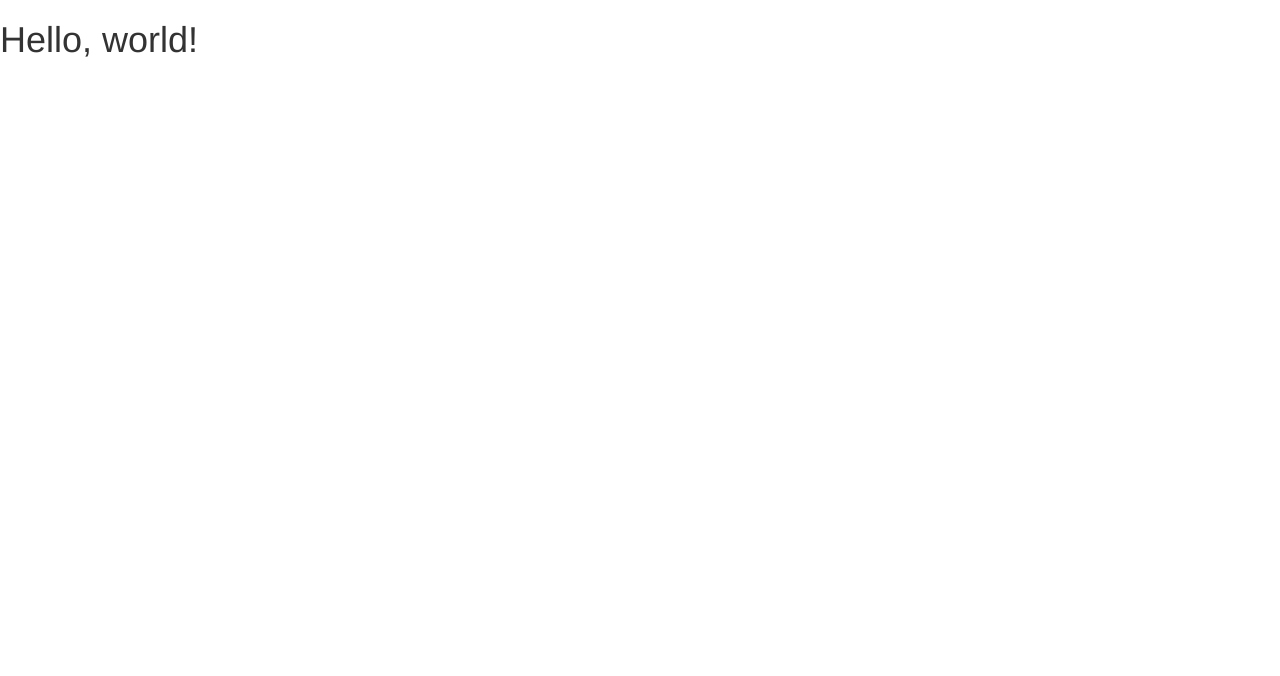
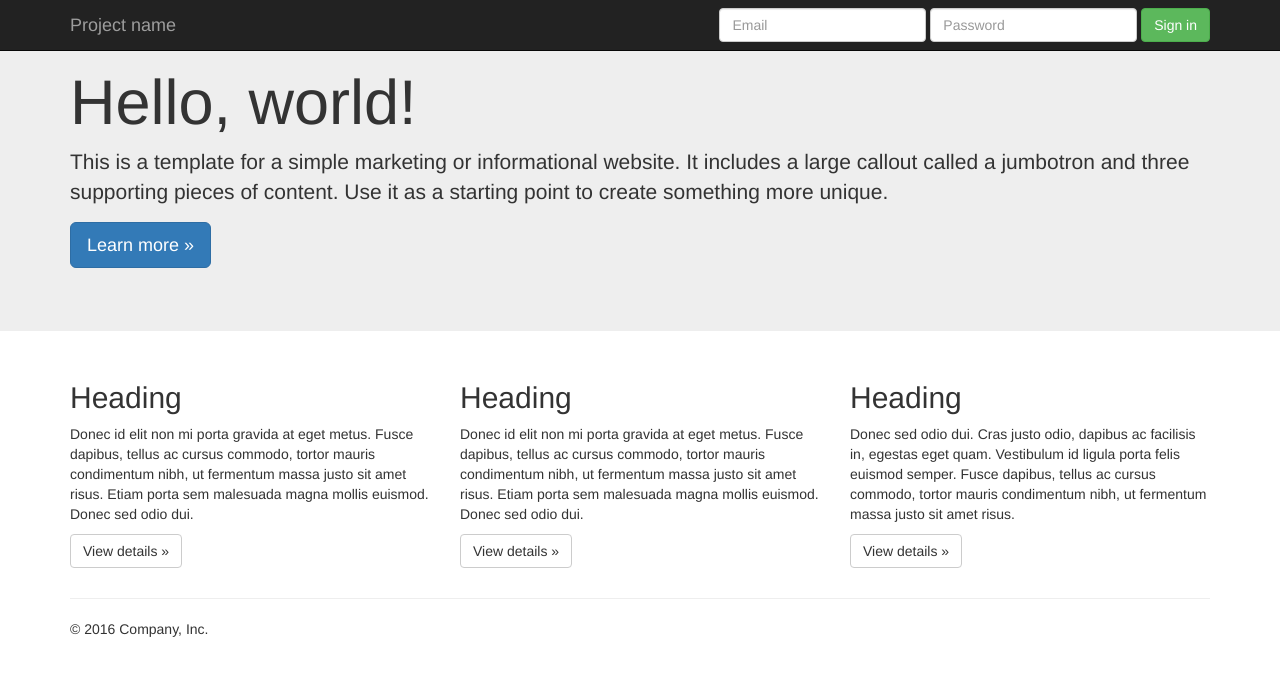
Before and after one commit to Jdewi12/Jdewi12.github.io, a plain HTML site: page Portfolio/index.html in a window 1280 px wide. Drawn offline with nearby package versions, Linux system fonts and the light colour scheme.

Commit message:
Update index.html

```diff
--- a/Portfolio/index.html
+++ b/Portfolio/index.html
@@ -5,24 +5,104 @@
     <meta http-equiv="X-UA-Compatible" content="IE=edge">
     <meta name="viewport" content="width=device-width, initial-scale=1">
     <!-- The above 3 meta tags *must* come first in the head; any other head content must come *after* these tags -->
-    <title>Bootstrap Template</title>
+    <meta name="description" content="">
+    <meta name="author" content="">
+    <link rel="icon" href="../../favicon.ico">
+    <link rel="canonical" href="https://getbootstrap.com/docs/3.4/examples/jumbotron/">
 
-    <!-- Bootstrap -->
-    <link rel="stylesheet" href="https://cdn.jsdelivr.net/npm/bootstrap@3.4.1/dist/css/bootstrap.min.css" integrity="sha384-HSMxcRTRxnN+Bdg0JdbxYKrThecOKuH5zCYotlSAcp1+c8xmyTe9GYg1l9a69psu" crossorigin="anonymous">
+    <title>Jumbotron Template for Bootstrap</title>
+
+    <!-- Bootstrap core CSS -->
+    <link href="../../dist/css/bootstrap.min.css" rel="stylesheet">
+
+    <!-- IE10 viewport hack for Surface/desktop Windows 8 bug -->
+    <link href="../../assets/css/ie10-viewport-bug-workaround.css" rel="stylesheet">
+
+    <!-- Custom styles for this template -->
+    <link href="jumbotron.css" rel="stylesheet">
+
+    <!-- Just for debugging purposes. Don't actually copy these 2 lines! -->
+    <!--[if lt IE 9]><script src="../../assets/js/ie8-responsive-file-warning.js"></script><![endif]-->
+    <script src="../../assets/js/ie-emulation-modes-warning.js"></script>
 
     <!-- HTML5 shim and Respond.js for IE8 support of HTML5 elements and media queries -->
-    <!-- WARNING: Respond.js doesn't work if you view the page via file:// -->
     <!--[if lt IE 9]>
       <script src="https://cdn.jsdelivr.net/npm/html5shiv@3.7.3/dist/html5shiv.min.js"></script>
       <script src="https://cdn.jsdelivr.net/npm/respond.js@1.4.2/dest/respond.min.js"></script>
     <![endif]-->
   </head>
+
   <body>
-    <h1>Hello, world!</h1>
 
-    <!-- jQuery (necessary for Bootstrap's JavaScript plugins) -->
+    <nav class="navbar navbar-inverse navbar-fixed-top">
+      <div class="container">
+        <div class="navbar-header">
+          <button type="button" class="navbar-toggle collapsed" data-toggle="collapse" data-target="#navbar" aria-expanded="false" aria-controls="navbar">
+            <span class="sr-only">Toggle navigation</span>
+            <span class="icon-bar"></span>
+            <span class="icon-bar"></span>
+            <span class="icon-bar"></span>
+          </button>
+          <a class="navbar-brand" href="#">Project name</a>
+        </div>
+        <div id="navbar" class="navbar-collapse collapse">
+          <form class="navbar-form navbar-right">
+            <div class="form-group">
+              <input type="text" placeholder="Email" class="form-control">
+            </div>
+            <div class="form-group">
+              <input type="password" placeholder="Password" class="form-control">
+            </div>
+            <button type="submit" class="btn btn-success">Sign in</button>
+          </form>
+        </div><!--/.navbar-collapse -->
+      </div>
+    </nav>
+
+    <!-- Main jumbotron for a primary marketing message or call to action -->
+    <div class="jumbotron">
+      <div class="container">
+        <h1>Hello, world!</h1>
+        <p>This is a template for a simple marketing or informational website. It includes a large callout called a jumbotron and three supporting pieces of content. Use it as a starting point to create something more unique.</p>
+        <p><a class="btn btn-primary btn-lg" href="#" role="button">Learn more &raquo;</a></p>
+      </div>
+    </div>
+
+    <div class="container">
+      <!-- Example row of columns -->
+      <div class="row">
+        <div class="col-md-4">
+          <h2>Heading</h2>
+          <p>Donec id elit non mi porta gravida at eget metus. Fusce dapibus, tellus ac cursus commodo, tortor mauris condimentum nibh, ut fermentum massa justo sit amet risus. Etiam porta sem malesuada magna mollis euismod. Donec sed odio dui. </p>
+          <p><a class="btn btn-default" href="#" role="button">View details &raquo;</a></p>
+        </div>
+        <div class="col-md-4">
+          <h2>Heading</h2>
+          <p>Donec id elit non mi porta gravida at eget metus. Fusce dapibus, tellus ac cursus commodo, tortor mauris condimentum nibh, ut fermentum massa justo sit amet risus. Etiam porta sem malesuada magna mollis euismod. Donec sed odio dui. </p>
+          <p><a class="btn btn-default" href="#" role="button">View details &raquo;</a></p>
+       </div>
+        <div class="col-md-4">
+          <h2>Heading</h2>
+          <p>Donec sed odio dui. Cras justo odio, dapibus ac facilisis in, egestas eget quam. Vestibulum id ligula porta felis euismod semper. Fusce dapibus, tellus ac cursus commodo, tortor mauris condimentum nibh, ut fermentum massa justo sit amet risus.</p>
+          <p><a class="btn btn-default" href="#" role="button">View details &raquo;</a></p>
+        </div>
+      </div>
+
+      <hr>
+
+      <footer>
+        <p>&copy; 2016 Company, Inc.</p>
+      </footer>
+    </div> <!-- /container -->
+
+
+    <!-- Bootstrap core JavaScript
+    ================================================== -->
+    <!-- Placed at the end of the document so the pages load faster -->
     <script src="https://code.jquery.com/jquery-1.12.4.min.js" integrity="sha384-nvAa0+6Qg9clwYCGGPpDQLVpLNn0fRaROjHqs13t4Ggj3Ez50XnGQqc/r8MhnRDZ" crossorigin="anonymous"></script>
-    <!-- Include all compiled plugins (below), or include individual files as needed -->
-    <script src="https://cdn.jsdelivr.net/npm/bootstrap@3.4.1/dist/js/bootstrap.min.js" integrity="sha384-aJ21OjlMXNL5UyIl/XNwTMqvzeRMZH2w8c5cRVpzpU8Y5bApTppSuUkhZXN0VxHd" crossorigin="anonymous"></script>
+    <script>window.jQuery || document.write('<script src="../../assets/js/vendor/jquery.min.js"><\/script>')</script>
+    <script src="../../dist/js/bootstrap.min.js"></script>
+    <!-- IE10 viewport hack for Surface/desktop Windows 8 bug -->
+    <script src="../../assets/js/ie10-viewport-bug-workaround.js"></script>
   </body>
 </html>
```
